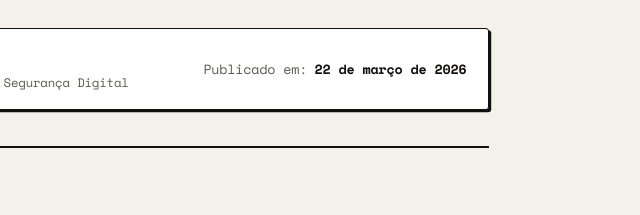
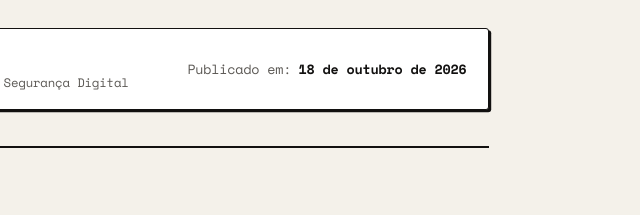
Before and after one commit to Modernxwebs/remover-metadados, an Astro site: page /blog/como-ver-metadados-de-uma-foto in a window 1280 px wide. Shown: the part 445-660 px from the top of the page, 541-1181 px from the left. Built offline with nearby package versions, Linux system fonts and the light colour scheme; Astro itself is replaced by a stand-in of ours.

Commit message:
docs: update publication date for photo metadata blog post

```diff
--- a/src/content/blog/como-ver-metadados-de-uma-foto.md
+++ b/src/content/blog/como-ver-metadados-de-uma-foto.md
@@ -1,7 +1,7 @@
 ---
 title: "Como Ver Metadados de uma Foto no Celular e no PC: Guia Passo a Passo"
 description: "Aprenda a ver metadados EXIF e localização GPS de fotos no Android, iPhone, Windows e Mac. Saiba interpretar cada campo técnico e verificar fotos antes de compartilhar."
-pubDate: 2026-03-22
+pubDate: 2026-10-18
 author: "Dev Sharma"
 authorRole: "Especialista em Privacidade & Segurança Digital"
 category: "Fotos & Imagens"
```
